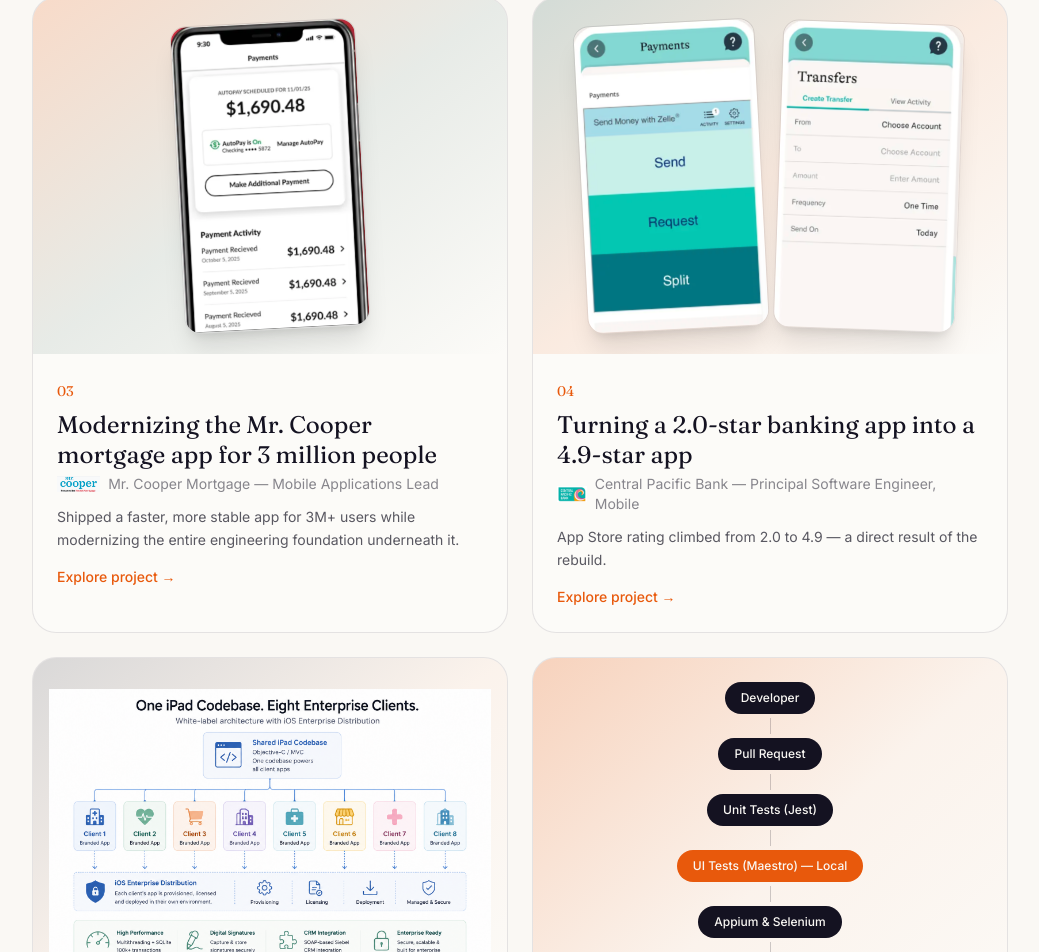
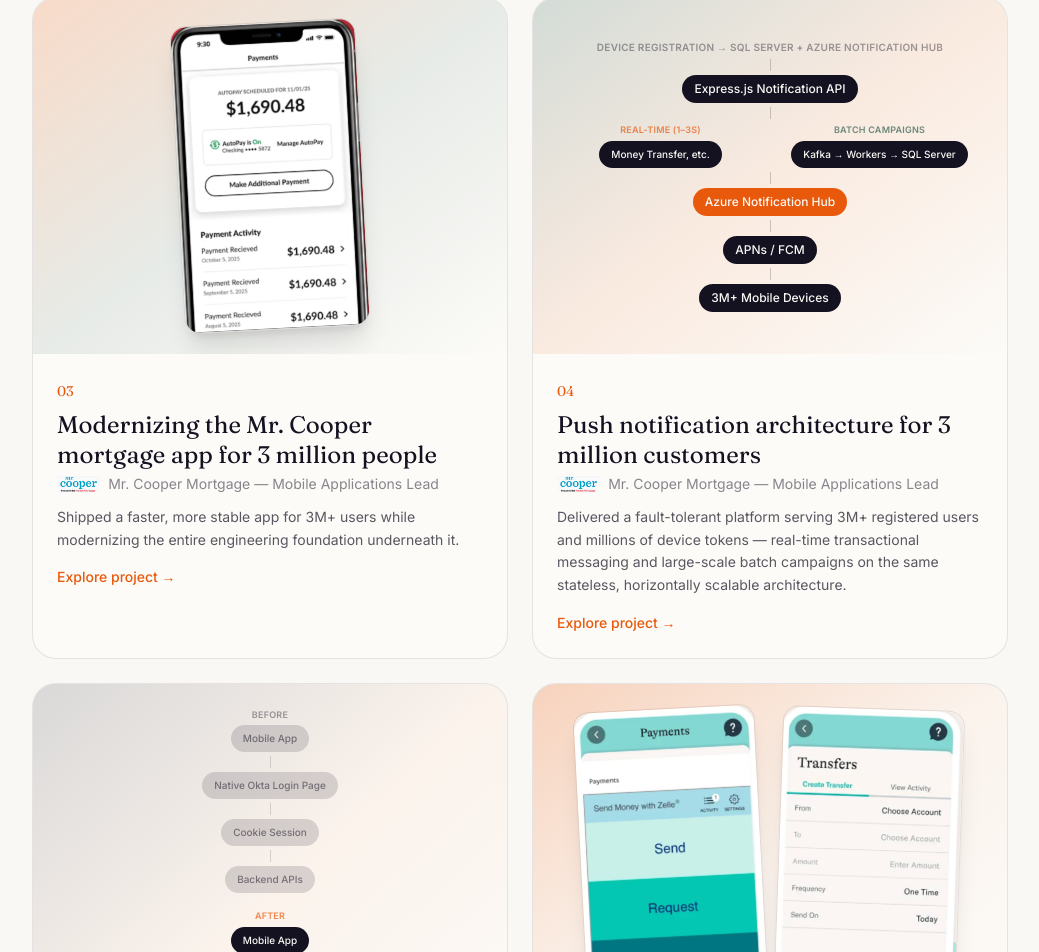
Before and after one commit to sritharIOS/PersonalSite, a React (Vite) app: page /#work in a window 1280 px wide. Before the commit this address led to /. Shown: the part 2656-3608 px from the top of the page, without its empty margins (120-1159 px from the left). Built offline with nearby package versions, Linux system fonts and the light colour scheme.

Commit message:
Add push notification and Okta-to-Entra-ID case studies with flow diagrams

```diff
--- /dev/null
+++ b/src/components/AuthMigrationDiagram.tsx
@@ -0,0 +1,41 @@
+function Connector({ muted = false }: { muted?: boolean }) {
+  return <div className={`w-px h-3 ${muted ? 'bg-ink/15' : 'bg-ink/20'} mx-auto`} />
+}
+
+function Pill({ label, tone = 'ink' }: { label: string; tone?: 'ink' | 'accent' | 'muted' }) {
+  const styles =
+    tone === 'accent'
+      ? 'bg-accent text-paper'
+      : tone === 'muted'
+        ? 'bg-ink/15 text-ink/50'
+        : 'bg-ink text-paper'
+  return <div className={`text-[10px] font-medium px-3 py-1.5 rounded-full text-center ${styles}`}>{label}</div>
+}
+
+export default function AuthMigrationDiagram() {
+  return (
+    <div className="w-full flex flex-col gap-4">
+      <div className="flex flex-col items-center gap-1">
+        <p className="text-[9px] font-semibold text-ink/40 uppercase tracking-wide">Before</p>
+        <Pill label="Mobile App" tone="muted" />
+        <Connector muted />
+        <Pill label="Native Okta Login Page" tone="muted" />
+        <Connector muted />
+        <Pill label="Cookie Session" tone="muted" />
+        <Connector muted />
+        <Pill label="Backend APIs" tone="muted" />
+      </div>
+
+      <div className="flex flex-col items-center gap-1">
+        <p className="text-[9px] font-semibold text-accent/70 uppercase tracking-wide">After</p>
+        <Pill label="Mobile App" />
+        <Connector />
+        <Pill label="Azure Entra ID — OAuth 2.0 + PKCE" tone="accent" />
+        <Connector />
+        <Pill label="Access / Refresh / ID Tokens" tone="accent" />
+        <Connector />
+        <Pill label="Express.js — JWT Validated" />
+      </div>
+    </div>
+  )
+}
--- /dev/null
+++ b/src/components/NotificationFlowDiagram.tsx
@@ -0,0 +1,50 @@
+function Connector() {
+  return <div className="w-px h-3 bg-ink/20 mx-auto" />
+}
+
+function Step({ label, accent = false, small = false }: { label: string; accent?: boolean; small?: boolean }) {
+  return (
+    <div
+      className={`font-medium px-3 py-1.5 rounded-full text-center ${small ? 'text-[10px]' : 'text-xs'} ${
+        accent ? 'bg-accent text-paper' : 'bg-ink text-paper'
+      }`}
+    >
+      {label}
+    </div>
+  )
+}
+
+export default function NotificationFlowDiagram() {
+  return (
+    <div className="w-full flex flex-col items-center gap-1 text-center">
+      <p className="text-[10px] font-semibold text-ink/40 uppercase tracking-wide">
+        Device Registration → SQL Server + Azure Notification Hub
+      </p>
+      <Connector />
+      <Step label="Express.js Notification API" />
+      <Connector />
+
+      <div className="grid grid-cols-2 gap-3 w-full">
+        <div className="flex flex-col items-center gap-1">
+          <p className="text-[9px] font-semibold text-accent/70 uppercase tracking-wide">
+            Real-Time (1–3s)
+          </p>
+          <Step label="Money Transfer, etc." small />
+        </div>
+        <div className="flex flex-col items-center gap-1">
+          <p className="text-[9px] font-semibold text-moss/70 uppercase tracking-wide">
+            Batch Campaigns
+          </p>
+          <Step label="Kafka → Workers → SQL Server" small />
+        </div>
+      </div>
+
+      <Connector />
+      <Step label="Azure Notification Hub" accent />
+      <Connector />
+      <Step label="APNs / FCM" />
+      <Connector />
+      <Step label="3M+ Mobile Devices" />
+    </div>
+  )
+}
--- a/src/components/ProjectVisual.tsx
+++ b/src/components/ProjectVisual.tsx
@@ -1,6 +1,8 @@
 import type { Project } from '../data/resume'
 import ArchitectureDiagram from './ArchitectureDiagram'
 import TestingPipelineDiagram from './TestingPipelineDiagram'
+import NotificationFlowDiagram from './NotificationFlowDiagram'
+import AuthMigrationDiagram from './AuthMigrationDiagram'
 
 export const blockGradients = [
   'from-accent/25 via-accent/5 to-transparent',
@@ -88,6 +90,26 @@ export default function ProjectVisual({ project, index, className = '' }: Projec
     )
   }
 
+  if (project.notificationFlow) {
+    return (
+      <div
+        className={`aspect-[4/3] rounded-3xl bg-gradient-to-br ${gradient} border border-ink/10 flex items-center justify-center p-6 ${className}`}
+      >
+        <NotificationFlowDiagram />
+      </div>
+    )
+  }
+
+  if (project.authMigration) {
+    return (
+      <div
+        className={`aspect-[4/3] rounded-3xl bg-gradient-to-br ${gradient} border border-ink/10 flex items-center justify-center p-6 ${className}`}
+      >
+        <AuthMigrationDiagram />
+      </div>
+    )
+  }
+
   return (
     <div
       className={`aspect-[4/3] rounded-3xl bg-gradient-to-br ${gradient} border border-ink/10 flex items-center justify-center ${className}`}
--- a/src/data/resume.ts
+++ b/src/data/resume.ts
@@ -47,6 +47,8 @@ export interface Project {
   screenshots?: string[]
   diagram?: boolean
   pipeline?: boolean
+  notificationFlow?: boolean
+  authMigration?: boolean
   logos?: string[]
   image?: string
   companyLogo?: string
@@ -190,6 +192,44 @@ export const projects: Project[] = [
       { label: 'Google Play', url: 'https://play.google.com/store/apps/details?id=com.mrcooper.apollo.beta&hl=en_US' },
     ],
     screenshots: ['/projects/mrcooper-payments.png'],
+    companyLogo: '/logos/mrcooper.png',
+  },
+  {
+    slug: 'push-notifications',
+    title: 'Push notification architecture for 3 million customers',
+    company: 'Mr. Cooper Mortgage — Mobile Applications Lead',
+    timeframe: '2016 – 2020',
+    problem:
+      'Mr. Cooper needed one platform that could reliably reach 3 million mobile customers with both real-time transactional alerts (like a money transfer confirmation) and high-volume marketing campaigns — without overwhelming downstream systems or losing messages at scale.',
+    approach: [
+      'Built a device registration flow: the app obtains an APNs/FCM token, sends it to an Express.js API, which stores it in SQL Server and registers the device and tags in Azure Notification Hub.',
+      'Designed two delivery paths off a single Notification API — real-time transactional notifications routed directly through Azure Notification Hub to APNs/FCM in 1–3 seconds, and high-volume batch campaigns published to Kafka.',
+      'Built a Kafka producer/consumer pipeline where notification workers process batches in parallel, pulling device registrations from SQL Server to scale a single campaign to hundreds of thousands of recipients.',
+      'Implemented retry with exponential backoff and optional dead-letter-queue routing for failed sends, with SQL Server tracking notification history and audit records for reporting and replay.',
+    ],
+    impact: 'Delivered a fault-tolerant platform serving 3M+ registered users and millions of device tokens — real-time transactional messaging and large-scale batch campaigns on the same stateless, horizontally scalable architecture.',
+    tags: ['Azure Notification Hub', 'APNs', 'FCM', 'Kafka', 'Express.js', 'SQL Server'],
+    links: [],
+    notificationFlow: true,
+    companyLogo: '/logos/mrcooper.png',
+  },
+  {
+    slug: 'okta-to-entra-id',
+    title: 'Migrating 3 million users from Okta to Azure Entra ID',
+    company: 'Mr. Cooper Mortgage — Mobile Applications Lead',
+    timeframe: '2016 – 2020',
+    problem:
+      "Mr. Cooper's mobile authentication ran on a native Okta login page backed by browser cookies and server-side sessions, which caused login friction, unexpected sign-outs, and no real path to MFA or custom auth journeys for 3M+ users.",
+    approach: [
+      'Replaced the native Okta login and cookie-session flow with OAuth 2.0 Authorization Code Flow + PKCE against Azure Entra ID (Azure AD B2C), issuing Access, Refresh, and ID tokens directly to the app.',
+      "Solved the core migration blocker — Okta doesn't export password hashes — by routing first login through a guided identity-verification and reset flow instead of forcing an immediate mass password reset on 3M+ customers.",
+      'Hardened the API layer so Express.js validates JWT signature, issuer, audience, scopes, and expiration on every request, with silent refresh-token renewal replacing server-side session management.',
+      'Rolled out in phases while monitoring authentication metrics, then decommissioned the legacy Okta implementation once migration was verified stable.',
+    ],
+    impact: 'Modernized authentication for 3M+ mobile users with no forced mass password reset — improving login reliability, cutting auth-related support tickets, and reducing licensing costs by $300K by decommissioning Okta.',
+    tags: ['Azure Entra ID', 'OAuth 2.0', 'PKCE', 'OpenID Connect', 'JWT', 'Express.js'],
+    links: [],
+    authMigration: true,
     companyLogo: '/logos/mrcooper.png',
   },
   {
```
